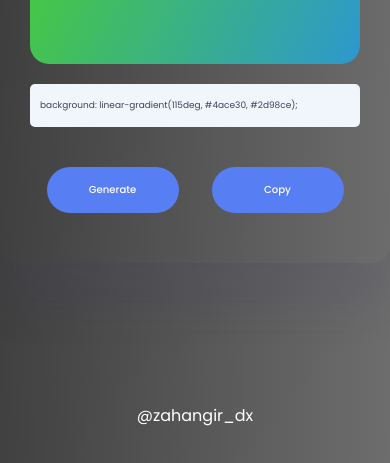
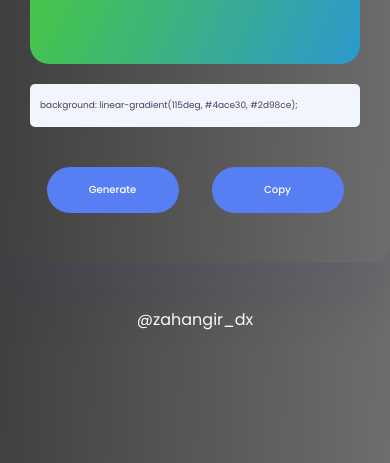
Before and after one commit to zahangirdx/Gradient-Color-Generator-js, a plain HTML site: page index.html in a window 390 px wide. Shown: the part 381-844 px from the top of the page. Drawn offline with Linux system fonts and the light colour scheme.

Commit message:
Update style.css

```diff
--- a/style.css
+++ b/style.css
@@ -9,7 +9,6 @@
 body{
     height: 100vh;
     background: linear-gradient(92deg, #000000, #282828, #3f3f3f, #6f6f6f, #afafaf);
-
     background-size: 400% 400%;
     animation: gradient 15s linear infinite;
   }
@@ -84,7 +83,6 @@ body{
 }
 @media only screen and (max-width: 394px){
     #output-color h1 { padding-top: 5rem; }
-    #me {padding-top: 49rem;}
 }
 @media only screen and (max-width: 412px){
     #output-color h1 { padding-top: 5rem; }
```
